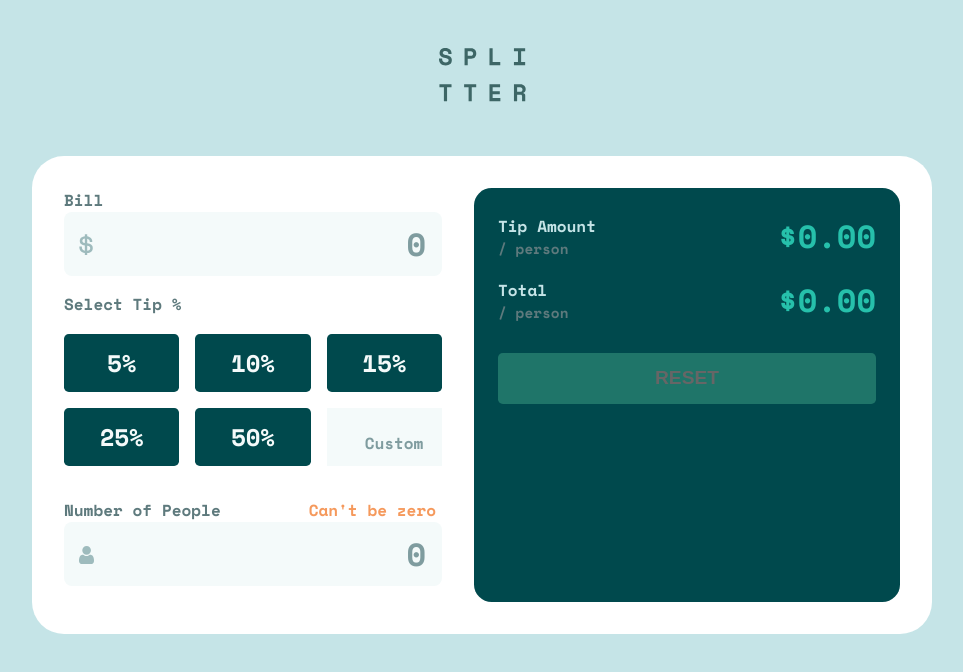
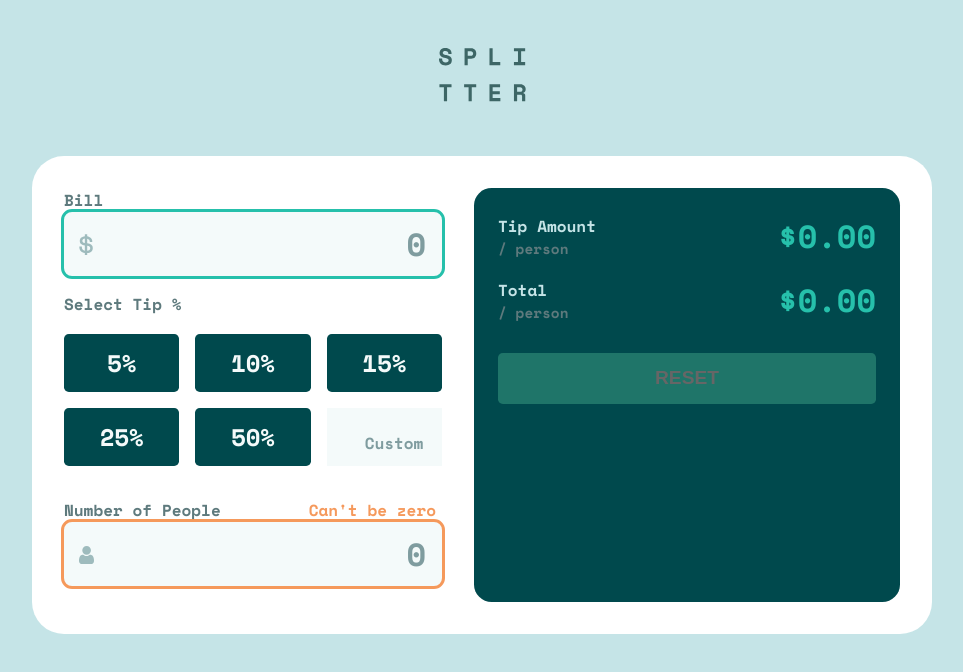
Before and after one commit to ebuka-nwabueze/splitter, a React (Create React App) app: page / in a window 1280 px wide. Shown: the top 672 px of the page, without its empty margins (158-1121 px from the left). Built offline with nearby package versions, Linux system fonts and the light colour scheme.

Commit message:
css ouline style changed

```diff
--- a/src/index.css
+++ b/src/index.css
@@ -8,6 +8,7 @@
 
 input{
   cursor: pointer;
+  outline-color: red;
 }
 
 input[type="number"]::-webkit-inner-spin-button,
@@ -134,6 +135,7 @@ body {
 
 .form-group_input {
   outline-color: var(--cyan-strong);
+  outline: solid var(--cyan-strong);
   text-align: right;
   width: 100%;
   background-color: var(--grayish-cyan-lighter);
```
